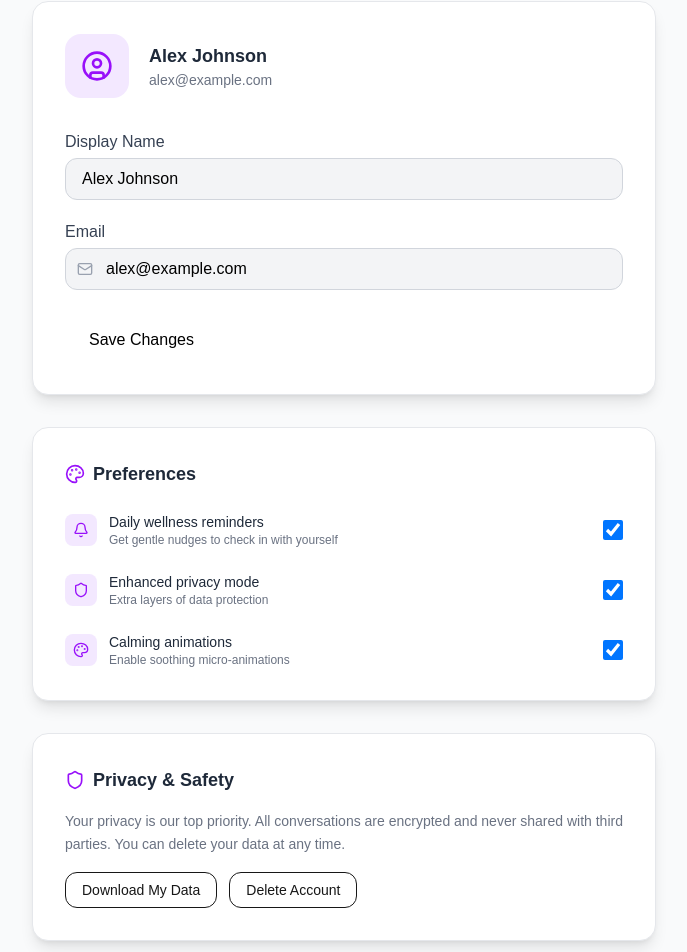
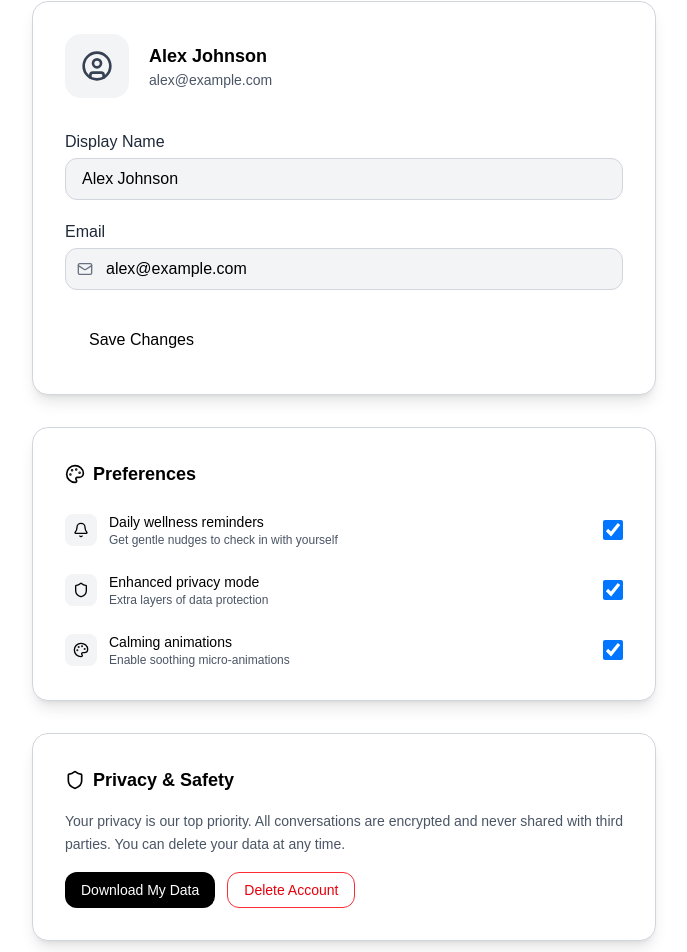
Before and after one commit to emmanuelchibuikem644-ship-it/solacefon, a Next.js app: page /profile in a window 1280 px wide. Shown: the part 160-1112 px from the top of the page, without its empty margins (296-983 px from the left). Built offline with nearby package versions, Linux system fonts and the light colour scheme.

Commit message:
new file

```diff
--- a/src/app/profile/page.jsx
+++ b/src/app/profile/page.jsx
@@ -19,7 +19,6 @@ const Profile = () => {
 
   // Save Changes handler
   const handleSave = () => {
-    // Just showing an alert for now; you could persist to localStorage or backend
     alert(`Saved! Display Name: ${displayName}`);
   };
 
@@ -39,7 +38,11 @@ const Profile = () => {
 
   // Delete account
   const handleDelete = () => {
-    if (confirm("Are you sure you want to delete your account? This cannot be undone.")) {
+    if (
+      confirm(
+        "Are you sure you want to delete your account? This cannot be undone."
+      )
+    ) {
       setDisplayName("");
       setEmail("");
       setPrefs({
@@ -48,90 +51,114 @@ const Profile = () => {
         calmingAnimations: false,
       });
       alert("Account deleted.");
-      // Optionally redirect to login page
-      // window.location.href = "/login";
     }
   };
 
   return (
-    <div className="min-h-screen bg-gray-50">
+    <div className="min-h-screen bg-white text-black">
       <DashboardNav />
 
-      <main className="container max-w-2xl mx-auto px-6 py-8 space-y-8 text-black">
-        <h1 className="text-2xl font-bold text-gray-800" style={{ animation: "slide-up 0.4s ease-out forwards" }}>
+      <main className="container max-w-2xl mx-auto px-6 py-8 space-y-8">
+        <h1
+          className="text-2xl font-bold"
+          style={{ animation: "slide-up 0.4s ease-out forwards" }}
+        >
           Your Profile
         </h1>
 
         {/* User Info Card */}
-        <div className="bg-white rounded-2xl shadow-lg border border-gray-200 p-8" style={{ animation: "slide-up 0.5s ease-out forwards" }}>
+        <div
+          className="bg-white rounded-2xl shadow-lg border border-gray-300 p-8"
+          style={{ animation: "slide-up 0.5s ease-out forwards" }}
+        >
           <div className="flex items-center gap-5 mb-8">
-            <div className="w-16 h-16 rounded-2xl bg-purple-100 flex items-center justify-center">
-              <UserCircle className="h-8 w-8 text-purple-600" />
+            <div className="w-16 h-16 rounded-2xl bg-gray-100 flex items-center justify-center">
+              <UserCircle className="h-8 w-8 text-gray-700" />
             </div>
             <div>
-              <h2 className="font-bold text-lg text-gray-800">{displayName || "No Name"}</h2>
-              <p className="text-sm text-gray-500">{email || "No Email"}</p>
+              <h2 className="font-bold text-lg">{displayName || "No Name"}</h2>
+              <p className="text-sm text-gray-600">{email || "No Email"}</p>
             </div>
           </div>
 
           <div className="space-y-5">
             <div>
-              <label className="block text-gray-700 font-medium mb-1">Display Name</label>
+              <label className="block text-gray-800 font-medium mb-1">
+                Display Name
+              </label>
               <input
                 type="text"
                 value={displayName}
                 onChange={(e) => setDisplayName(e.target.value)}
-                className="w-full px-4 py-2 border border-gray-300 rounded-xl focus:outline-none focus:ring-2 focus:ring-purple-500 bg-gray-100"
+                className="w-full px-4 py-2 border border-gray-300 rounded-xl focus:outline-none focus:ring-2 focus:ring-black bg-gray-100 text-black"
               />
             </div>
 
             <div>
-              <label className="block text-gray-700 font-medium mb-1">Email</label>
+              <label className="block text-gray-800 font-medium mb-1">Email</label>
               <div className="relative">
-                <Mail className="absolute left-3 top-1/2 -translate-y-1/2 h-4 w-4 text-gray-400" />
+                <Mail className="absolute left-3 top-1/2 -translate-y-1/2 h-4 w-4 text-gray-500" />
                 <input
                   type="email"
                   value={email}
                   onChange={(e) => setEmail(e.target.value)}
-                  className="w-full pl-10 px-4 py-2 border border-gray-300 rounded-xl focus:outline-none focus:ring-2 focus:ring-purple-500 bg-gray-100"
+                  className="w-full pl-10 px-4 py-2 border border-gray-300 rounded-xl focus:outline-none focus:ring-2 focus:ring-black bg-gray-100 text-black"
                 />
               </div>
             </div>
 
-            <Button variant="calm" className="mt-2" onClick={handleSave}>
+            <Button variant="default" className="mt-2" onClick={handleSave}>
               Save Changes
             </Button>
           </div>
         </div>
 
         {/* Preferences */}
-        <div className="bg-white rounded-2xl shadow-lg border border-gray-200 p-8" style={{ animation: "slide-up 0.6s ease-out forwards" }}>
-          <h2 className="font-bold text-lg text-gray-800 mb-6 flex items-center gap-2">
-            <Palette className="h-5 w-5 text-purple-600" />
+        <div
+          className="bg-white rounded-2xl shadow-lg border border-gray-300 p-8"
+          style={{ animation: "slide-up 0.6s ease-out forwards" }}
+        >
+          <h2 className="font-bold text-lg mb-6 flex items-center gap-2">
+            <Palette className="h-5 w-5 text-black" />
             Preferences
           </h2>
 
           <div className="space-y-6">
             {[
-              { key: "dailyReminders", icon: Bell, label: "Daily wellness reminders", desc: "Get gentle nudges to check in with yourself" },
-              { key: "privacyMode", icon: Shield, label: "Enhanced privacy mode", desc: "Extra layers of data protection" },
-              { key: "calmingAnimations", icon: Palette, label: "Calming animations", desc: "Enable soothing micro-animations" },
+              {
+                key: "dailyReminders",
+                icon: Bell,
+                label: "Daily wellness reminders",
+                desc: "Get gentle nudges to check in with yourself",
+              },
+              {
+                key: "privacyMode",
+                icon: Shield,
+                label: "Enhanced privacy mode",
+                desc: "Extra layers of data protection",
+              },
+              {
+                key: "calmingAnimations",
+                icon: Palette,
+                label: "Calming animations",
+                desc: "Enable soothing micro-animations",
+              },
             ].map((pref) => (
               <div key={pref.key} className="flex items-center justify-between">
                 <div className="flex items-start gap-3">
-                  <div className="w-8 h-8 rounded-lg bg-purple-100 flex items-center justify-center mt-0.5">
-                    <pref.icon className="h-4 w-4 text-purple-600" />
+                  <div className="w-8 h-8 rounded-lg bg-gray-100 flex items-center justify-center mt-0.5">
+                    <pref.icon className="h-4 w-4 text-black" />
                   </div>
                   <div>
-                    <p className="font-medium text-gray-800 text-sm">{pref.label}</p>
-                    <p className="text-xs text-gray-500">{pref.desc}</p>
+                    <p className="font-medium text-black text-sm">{pref.label}</p>
+                    <p className="text-xs text-gray-600">{pref.desc}</p>
                   </div>
                 </div>
                 <input
                   type="checkbox"
                   checked={prefs[pref.key]}
                   onChange={() => togglePref(pref.key)}
-                  className="h-5 w-5 text-purple-600 rounded border-gray-300"
+                  className="h-5 w-5 text-black rounded border-gray-300"
                 />
               </div>
             ))}
@@ -139,19 +166,32 @@ const Profile = () => {
         </div>
 
         {/* Privacy & Safety */}
-        <div className="bg-white rounded-2xl shadow-lg border border-gray-200 p-8  " style={{ animation: "slide-up 0.7s ease-out forwards" }}>
-          <h2 className="font-bold text-lg text-gray-800 mb-4 flex items-center gap-2">
-            <Shield className="h-5 w-5 text-purple-600" />
+        <div
+          className="bg-white rounded-2xl shadow-lg border border-gray-300 p-8"
+          style={{ animation: "slide-up 0.7s ease-out forwards" }}
+        >
+          <h2 className="font-bold text-lg mb-4 flex items-center gap-2">
+            <Shield className="h-5 w-5 text-black" />
             Privacy & Safety
           </h2>
-          <p className="text-sm text-gray-500 leading-relaxed mb-4">
+          <p className="text-sm text-gray-600 leading-relaxed mb-4">
             Your privacy is our top priority. All conversations are encrypted and never shared with third parties. You can delete your data at any time.
           </p>
           <div className="flex gap-3">
-            <Button variant="outline" size="sm" className="rounded-xl text-black" onClick={handleDownload}>
+            <Button
+              variant="default"
+              size="sm"
+              className="rounded-xl bg-black text-white hover:bg-gray-800"
+              onClick={handleDownload}
+            >
               Download My Data
             </Button>
-            <Button variant="outline" size="sm" className="rounded-xl text-destructive border-destructive/30 hover:bg-destructive/10 text-black" onClick={handleDelete}>
+            <Button
+              variant="outline"
+              size="sm"
+              className="rounded-xl border border-red-500 text-red-600 hover:bg-red-100"
+              onClick={handleDelete}
+            >
               Delete Account
             </Button>
           </div>
```
Also changed, not shown: src/app/login/page.jsx (+20 -24 lines).
